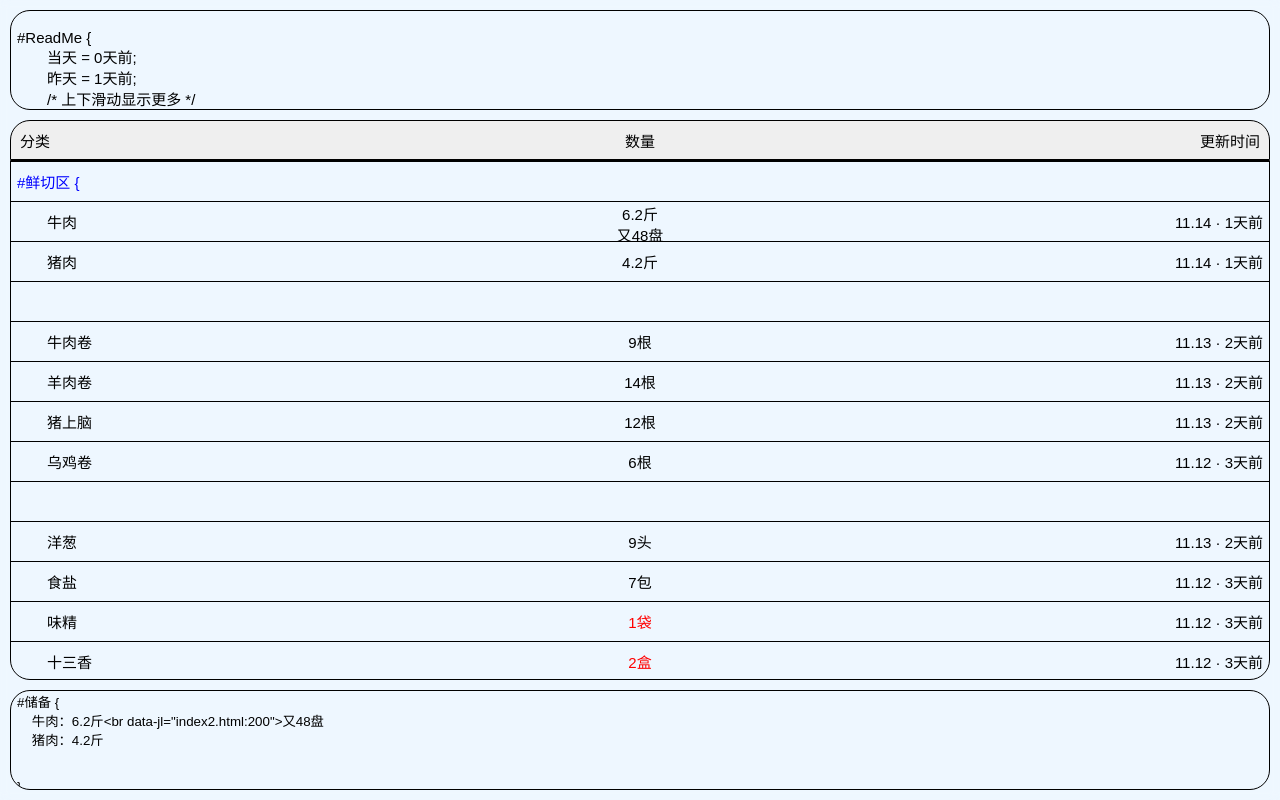
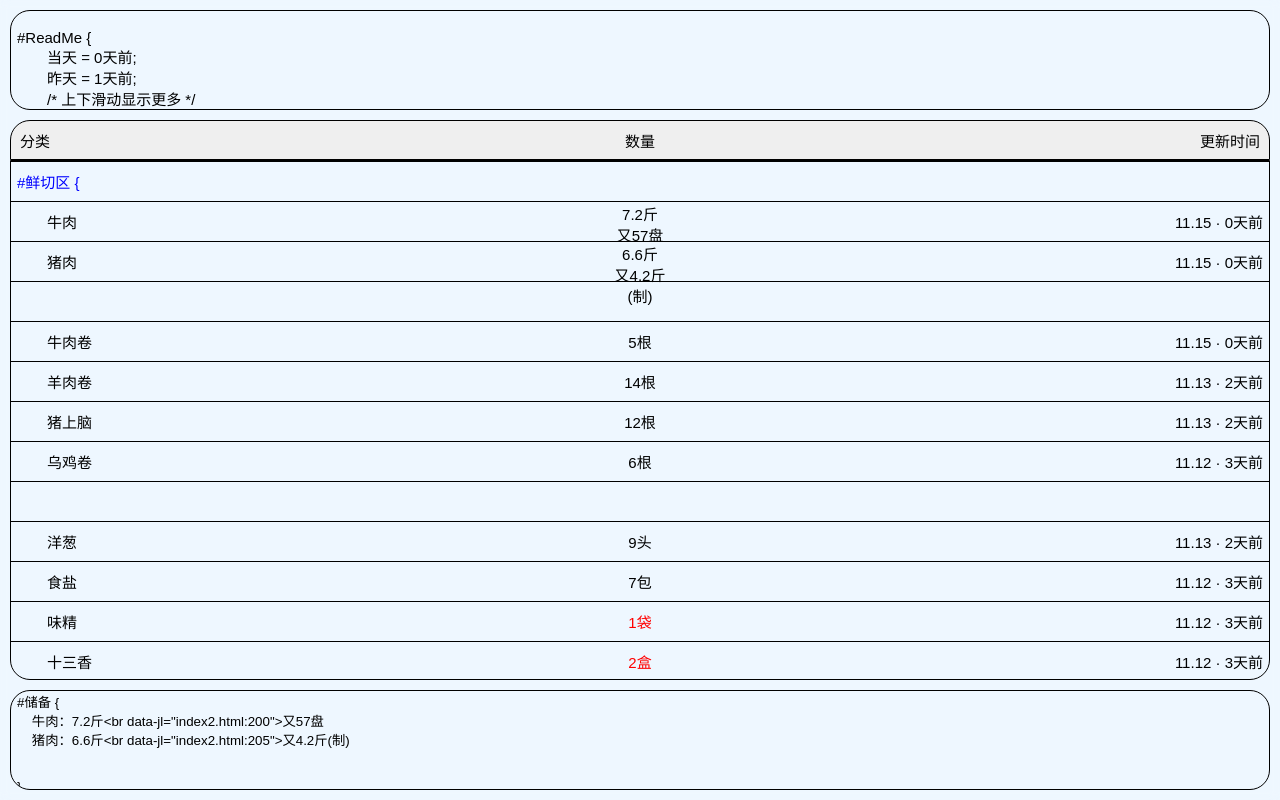
Before and after one commit to hengze436493/hengze, a plain HTML site: page index2.html in a window 1280 px wide. Drawn offline with Linux system fonts and the light colour scheme.

Commit message:
更新 index2.html 数据

```diff
--- a/index2.html
+++ b/index2.html
@@ -197,13 +197,13 @@
         </div>
         <div class="row">
             <button class="LeftButton">&emsp;&emsp;牛肉</button>
-            <button class="CenterButton">6.2斤<br>又48盘</button>
-            <button class="RightButton">11.14</button>
+            <button class="CenterButton">7.2斤<br>又57盘</button>
+            <button class="RightButton">11.15</button>
         </div>
         <div class="row">
             <button class="LeftButton">&emsp;&emsp;猪肉</button>
-            <button class="CenterButton">4.2斤</button>
-            <button class="RightButton">11.14</button>
+            <button class="CenterButton">6.6斤<br>又4.2斤(制)</button>
+            <button class="RightButton">11.15</button>
         </div>
 
 
@@ -218,8 +218,8 @@
 
         <div class="row">
             <button class="LeftButton">&emsp;&emsp;牛肉卷</button>
-            <button class="CenterButton">9根</button>
-            <button class="RightButton">11.13</button>
+            <button class="CenterButton">5根</button>
+            <button class="RightButton">11.15</button>
         </div>
 
         <div class="row">
@@ -279,7 +279,7 @@
 
 
 
-        <button id="htdbwzButton" class="row">版本：261043</button>
+        <button id="htdbwzButton" class="row">版本：261044</button>
         <button id="xzymButton" class="row">下载源码</button>
 
 
```
